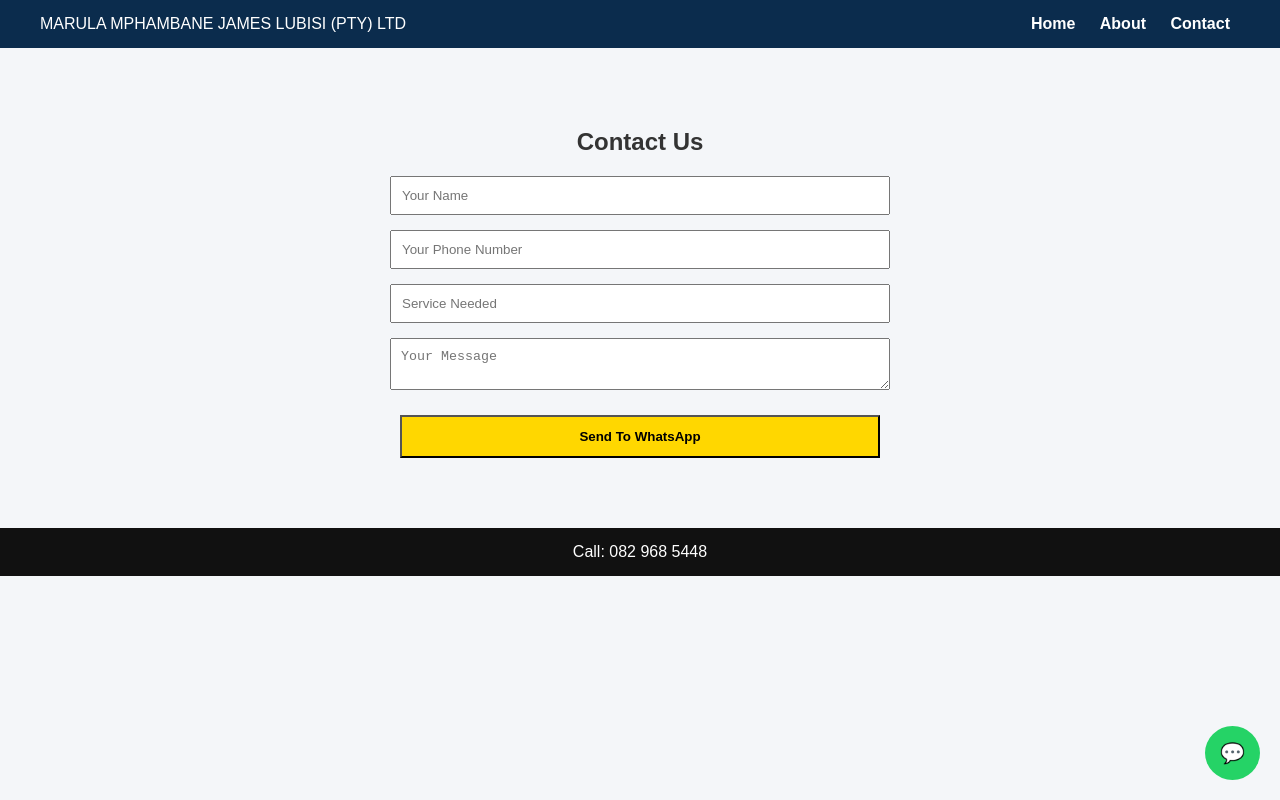
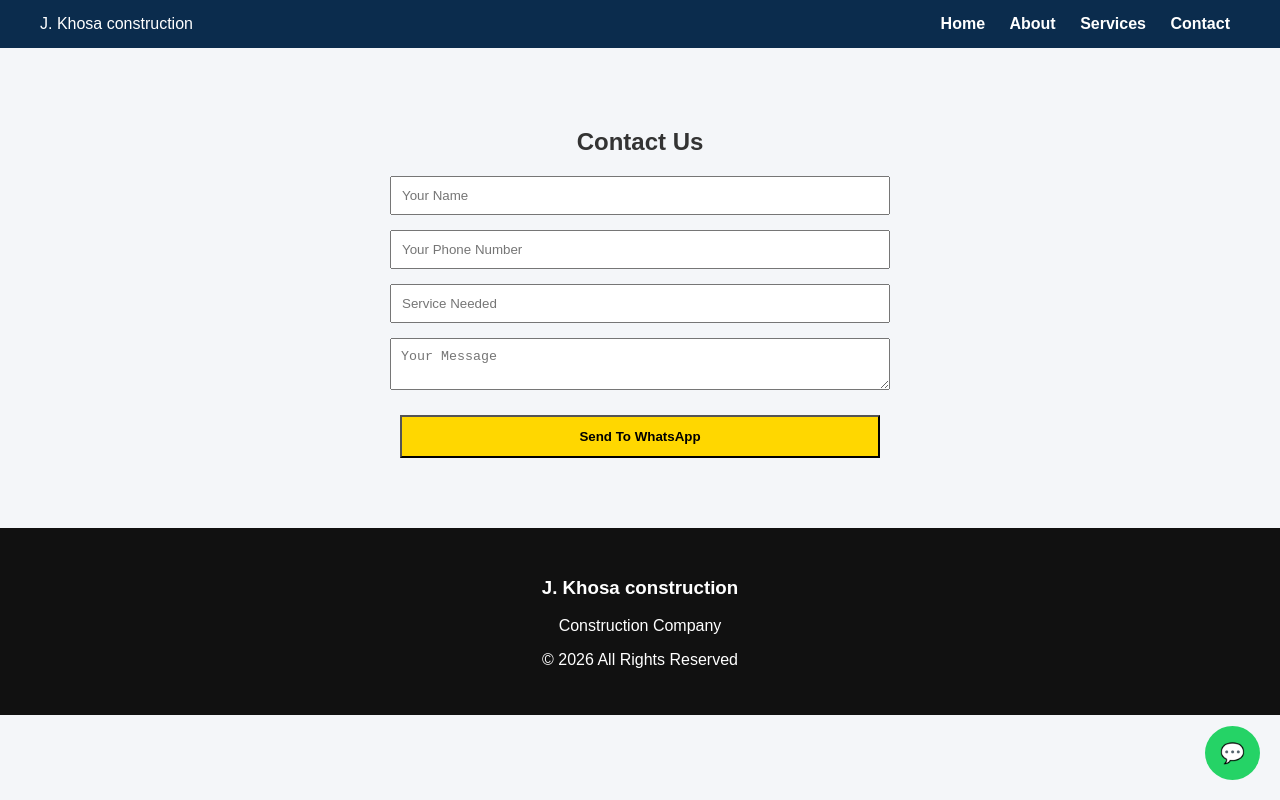
Before and after one commit to mafilika/wise, a plain HTML site: page contact.html in a window 1280 px wide. Drawn offline with Linux system fonts and the light colour scheme.

Commit message:
Update contact.html

```diff
--- a/contact.html
+++ b/contact.html
@@ -10,8 +10,8 @@ function sendToWhatsApp() {
     var service = document.getElementById("service").value;
     var message = document.getElementById("message").value;
 
-    var url = "https://wa.me/27793352699?text="
-    + "Hello MARULA MPHAMBANE JAMES LUBISI (PTY) LTD,%0A"
+    var url = "https://wa.me/+27722729898?text="
+    + "Hello Joe Khosa,%0A"
     + "Name: " + name + "%0A"
     + "Phone: " + phone + "%0A"
     + "Service Needed: " + service + "%0A"
@@ -24,13 +24,15 @@ function sendToWhatsApp() {
 <body>
 
 <header>
-<div class="logo">MARULA MPHAMBANE JAMES LUBISI (PTY) LTD</div>
-<nav>
-<a href="index.html">Home</a>
-<a href="about.html">About</a>
-<a href="contact.html">Contact</a>
-</nav>
+    <div class="logo">J. Khosa construction</div>
+    <nav>
+        <a href="index.html">Home</a>
+        <a href="about.html">About</a>
+        <a href="services.html">Services</a>
+        <a href="contact.html">Contact</a>
+    </nav>
 </header>
+
 
 <section class="page">
 <h1>Contact Us</h1>
@@ -45,11 +47,19 @@ function sendToWhatsApp() {
 
 </section>
 
-<footer class="small-footer">
-Call: 082 968 5448
+<footer>
+    <div class="footer-content">
+        <div>
+            <h3>J. Khosa construction</h3>
+            <p>Construction Company</p>
+
+        </div>
+
+    </div>
+    <p class="copyright">© 2026 All Rights Reserved</p>
 </footer>
 
-<a href="https://wa.me/27793352699" class="whatsapp-float" target="_blank">💬</a>
+<a href="https://wa.me/+27722729898" class="whatsapp-float" target="_blank">💬</a>
 
 <script src="js/script.js"></script>
 </body>
```
